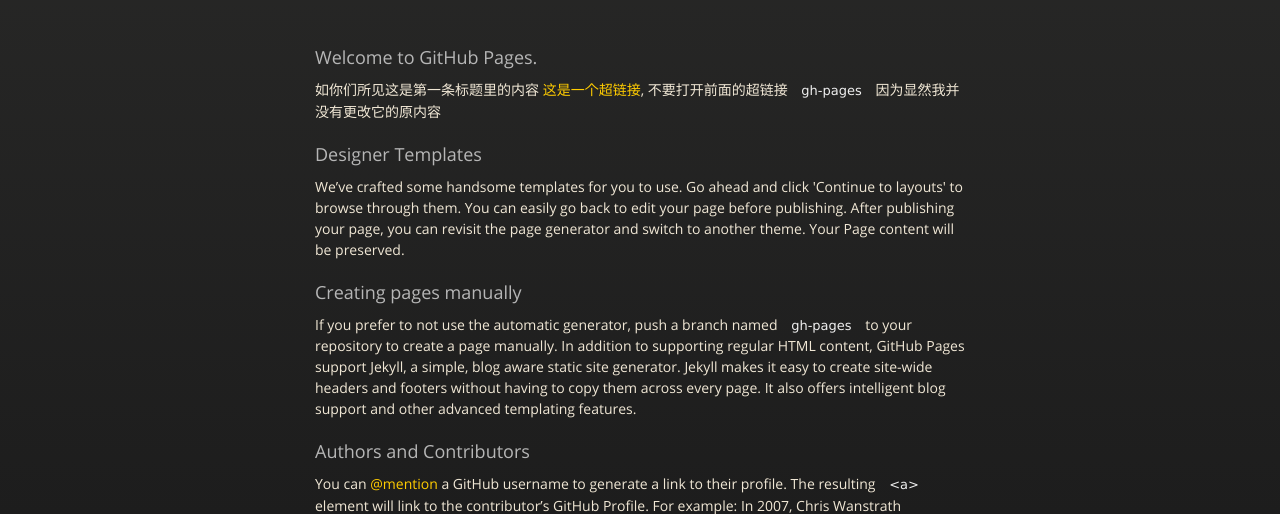
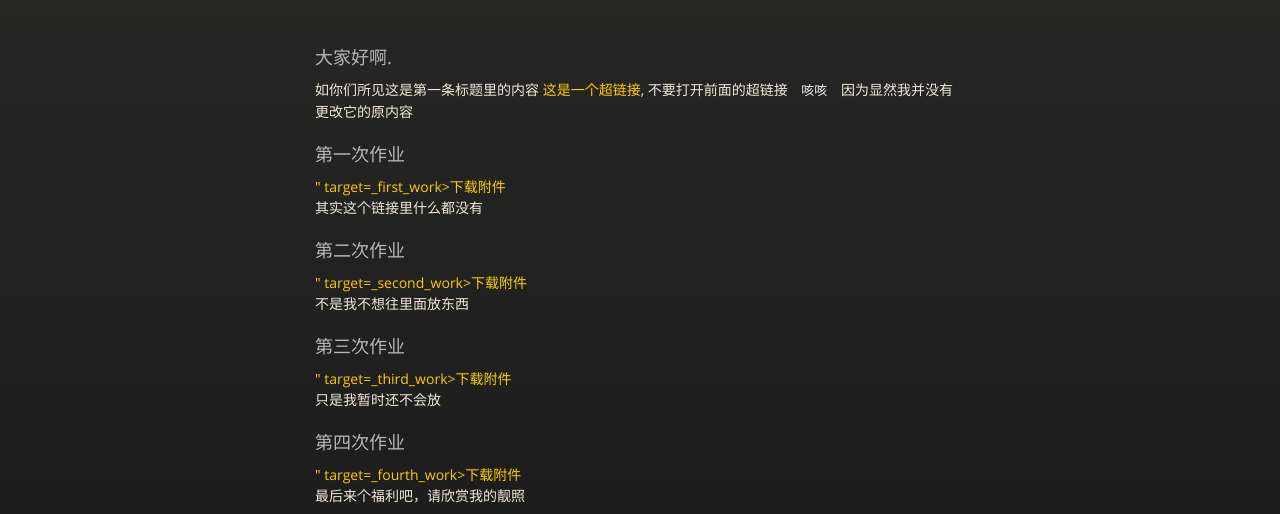
Before and after one commit to cougarer/cougarer.github.io, a plain HTML site: page index.html in a window 1280 px wide. Shown: the part 226-740 px from the top of the page. Drawn offline with nearby package versions, Linux system fonts and the light colour scheme.

Commit message:
My site has complete

```diff
--- a/index.html
+++ b/index.html
@@ -18,6 +18,7 @@
 
   </head>
   <body>
+   <body bgcolor="red">
       <div id="header">
         <nav>
           <li class="fork"><a href="https://github.com/cougarer">View On GitHub</a></li>
@@ -36,28 +37,29 @@
         </div>
 
         <h3>
-<a id="welcome-to-github-pages" class="anchor" href="#这是第一条标题" aria-hidden="true"><span class="octicon octicon-link"></span></a>Welcome to GitHub Pages.</h3>
+<a id="welcome-to-github-pages" class="anchor" href="#这是第一条标题" aria-hidden="true"><span class="octicon octicon-link"></span></a>大家好啊.</h3>
 
-<p>如你们所见这是第一条标题里的内容 <a href="https://guides.github.com/features/mastering-markdown/">这是一个超链接</a>, 不要打开前面的超链接 <code>gh-pages</code> 因为显然我并没有更改它的原内容</p>
+<p>如你们所见这是第一条标题里的内容 <a href="https://guides.github.com/features/mastering-markdown/">这是一个超链接</a>, 不要打开前面的超链接 <code>咳咳</code> 因为显然我并没有更改它的原内容</p><tr bgcolor=Red>
 <h3>
-<a id="designer-templates" class="anchor" href="#designer-templates" aria-hidden="true"><span class="octicon octicon-link"></span></a>Designer Templates</h3>
-
-<p>We’ve crafted some handsome templates for you to use. Go ahead and click 'Continue to layouts' to browse through them. You can easily go back to edit your page before publishing. After publishing your page, you can revisit the page generator and switch to another theme. Your Page content will be preserved.</p>
+<a id="designer-templates" class="anchor" href="#designer-templates" aria-hidden="true"><span class="octicon octicon-link"></span></a>第一次作业</h3>
+<a href="<%=dr["first_work.doc"].ToString()%>" target=_first_work>下载附件</a>
+<p>其实这个链接里什么都没有</p>
 
 <h3>
-<a id="creating-pages-manually" class="anchor" href="#creating-pages-manually" aria-hidden="true"><span class="octicon octicon-link"></span></a>Creating pages manually</h3>
-
-<p>If you prefer to not use the automatic generator, push a branch named <code>gh-pages</code> to your repository to create a page manually. In addition to supporting regular HTML content, GitHub Pages support Jekyll, a simple, blog aware static site generator. Jekyll makes it easy to create site-wide headers and footers without having to copy them across every page. It also offers intelligent blog support and other advanced templating features.</p>
+<a id="creating-pages-manually" class="anchor" href="#creating-pages-manually" aria-hidden="true"><span class="octicon octicon-link"></span></a>第二次作业</h3>
+<a href="<%=dr["second_work.doc"].ToString()%>" target=_second_work>下载附件</a>
+<p>不是我不想往里面放东西</p>
 
 <h3>
-<a id="authors-and-contributors" class="anchor" href="#authors-and-contributors" aria-hidden="true"><span class="octicon octicon-link"></span></a>Authors and Contributors</h3>
-
-<p>You can <a href="https://github.com/blog/821" class="user-mention">@mention</a> a GitHub username to generate a link to their profile. The resulting <code>&lt;a&gt;</code> element will link to the contributor’s GitHub Profile. For example: In 2007, Chris Wanstrath (<a href="https://github.com/defunkt" class="user-mention">@defunkt</a>), PJ Hyett (<a href="https://github.com/pjhyett" class="user-mention">@pjhyett</a>), and Tom Preston-Werner (<a href="https://github.com/mojombo" class="user-mention">@mojombo</a>) founded GitHub.</p>
+<a id="authors-and-contributors" class="anchor" href="#authors-and-contributors" aria-hidden="true"><span class="octicon octicon-link"></span></a>第三次作业</h3>
+<a href="<%=dr["third_work.doc"].ToString()%>" target=_third_work>下载附件</a>
+<p>只是我暂时还不会放</p>
 
 <h3>
-<a id="support-or-contact" class="anchor" href="#support-or-contact" aria-hidden="true"><span class="octicon octicon-link"></span></a>Support or Contact</h3>
-
-<p>Having trouble with Pages? Check out our <a href="https://help.github.com/pages">documentation</a> or <a href="https://github.com/contact">contact support</a> and we’ll help you sort it out.</p>
+<a id="support-or-contact" class="anchor" href="#support-or-contact" aria-hidden="true"><span class="octicon octicon-link"></span></a>第四次作业</h3>
+<a href="<%=dr["fourth_work.doc"].ToString()%>" target=_fourth_work>下载附件</a>
+<p>最后来个福利吧，请欣赏我的靓照</p>
+<img src="000.jpg" />
       </section>
 
     </div>
```
Also changed, not shown: 000.jpg (added), 1 other file.
